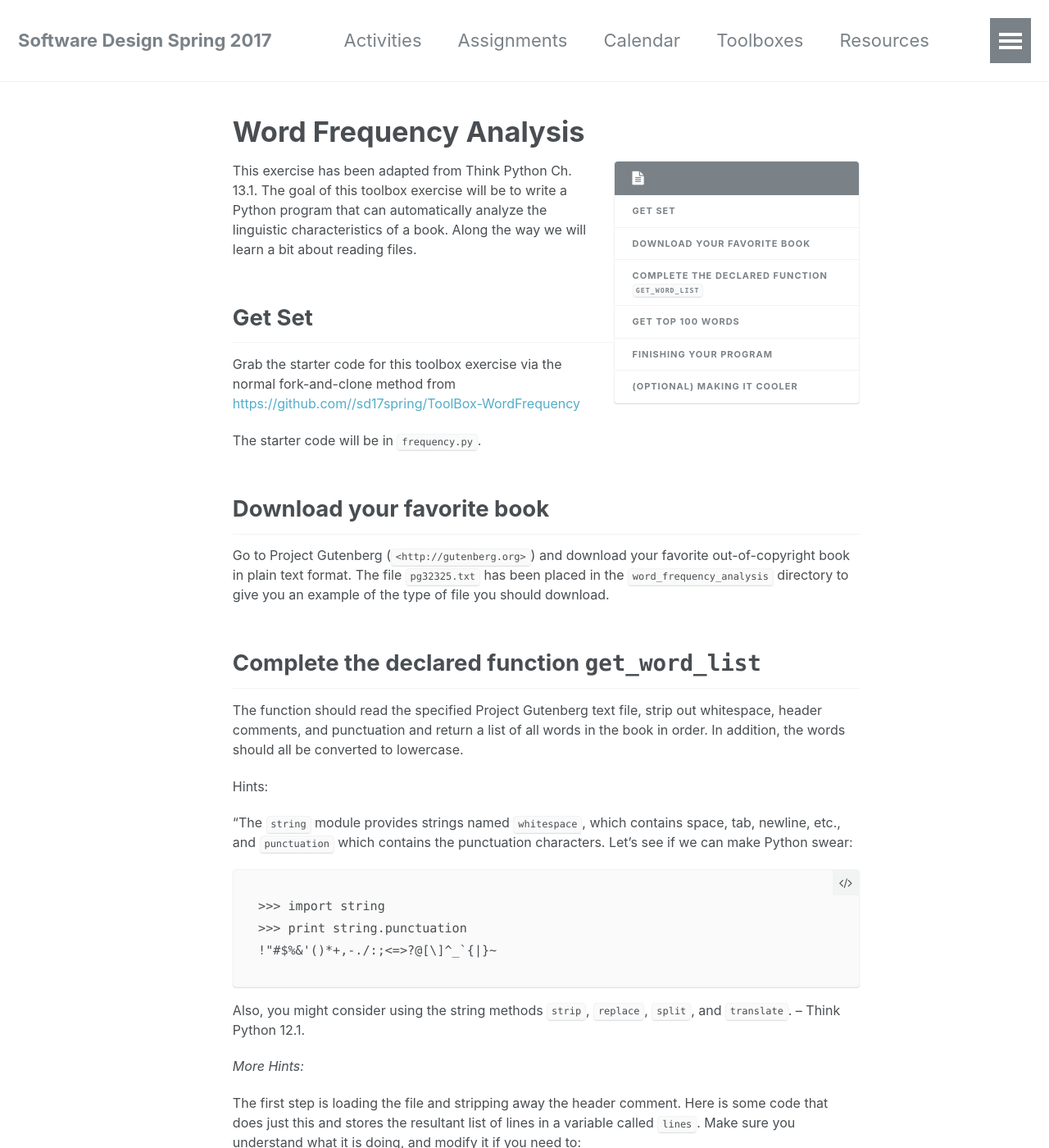
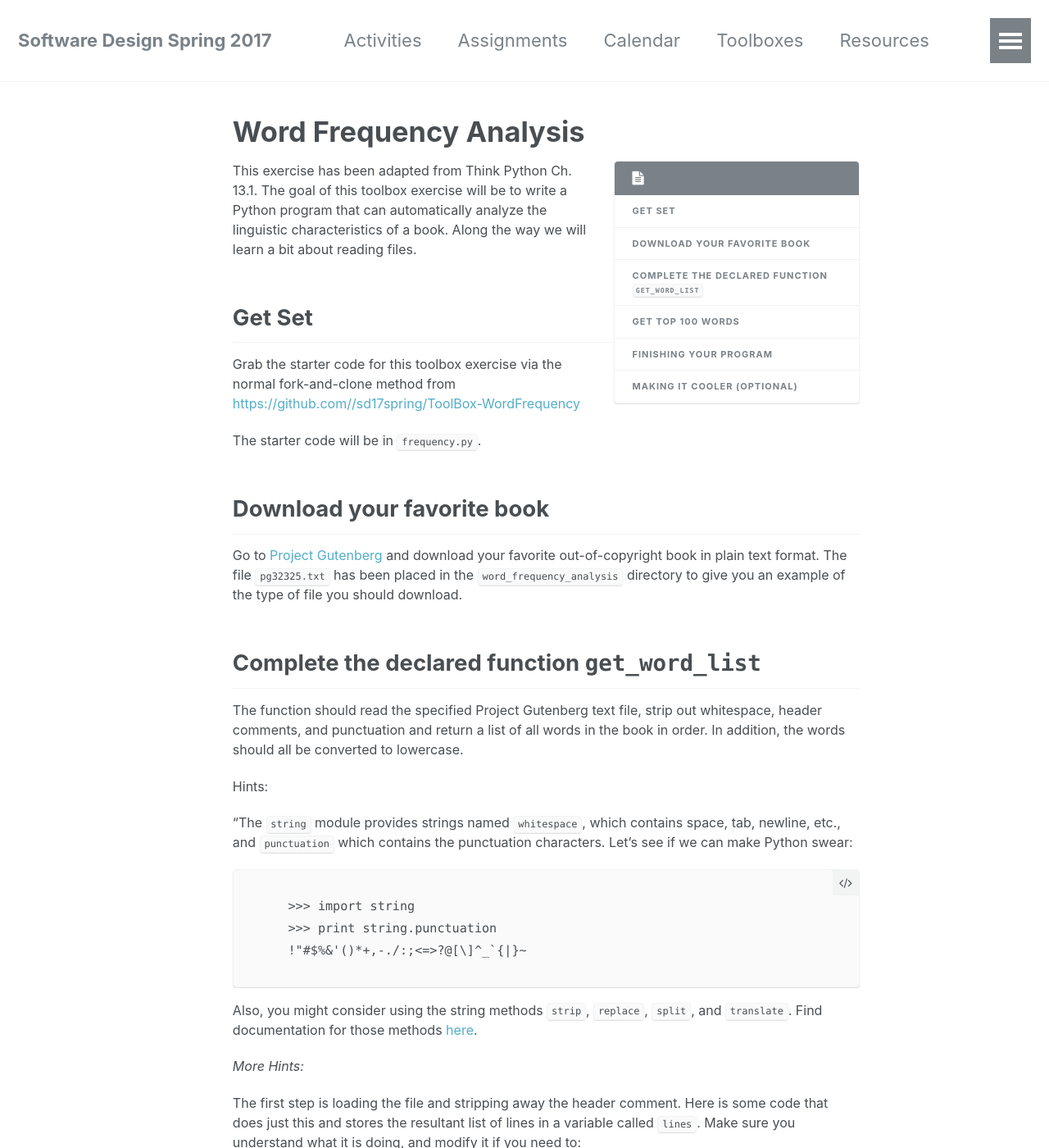
Before and after one commit to sd17spring/sd17spring.github.io, a Jekyll site: the page built from _toolboxes/word-frequency-analysis.md, in a window 1280 px wide and 1400 px high. Shown: the whole window at 82% size. Built offline with Jekyll 4.4.1, drawn with Linux system fonts in a browser that asks for light colours; some of the changed text lies outside the part shown.

Commit message:
update wordfreq webpage

````diff
--- a/_toolboxes/word-frequency-analysis.md
+++ b/_toolboxes/word-frequency-analysis.md
@@ -20,7 +20,7 @@ The starter code will be in `frequency.py`.
 
 ## Download your favorite book
 
-Go to Project Gutenberg (`<http://gutenberg.org>`) and download your favorite
+Go to [Project Gutenberg](http://gutenberg.org) and download your favorite
 out-of-copyright book in plain text format. The file `pg32325.txt` has
 been placed in the `word_frequency_analysis` directory to give you an example of
 the type of file you should download.
@@ -37,13 +37,13 @@ Hints:
 "The `string` module provides strings named `whitespace`, which contains
 space, tab, newline, etc., and `punctuation` which contains the punctuation
 characters. Let’s see if we can make Python swear:
-
+```
     >>> import string
     >>> print string.punctuation
     !"#$%&'()*+,-./:;<=>?@[\]^_`{|}~
-
+```
 Also, you might consider using the string methods `strip`, `replace`,
-`split`, and `translate`. -- Think Python 12.1.
+`split`, and `translate`. Find documentation for those methods [here](https://docs.python.org/3.1/library/stdtypes.html#string-methods).
 
 _More Hints:_
 
@@ -53,7 +53,7 @@ variable called `lines`. Make sure you understand what it is doing, and modify
 it if you need to:
 
 ``` python
-f = open(file_name,'r')
+f = open(file_name, 'r')
 lines = f.readlines()
 curr_line = 0
 while lines[curr_line].find('START OF THIS PROJECT GUTENBERG EBOOK') == -1:
@@ -84,7 +84,7 @@ occurring words, and print the word list out. Once you have done this, push
 your finished code to your repository and submit a pull request to get your
 toolbox exercise checked off with a NINJA.
 
-## (optional) Making it Cooler
+## Making it Cooler (optional)
 
 If you want to do some more advanced word frequency analysis, try the rest of
-the exercises in Think Python 13.1.
+the exercises in [Think Python 13.1](http://www.greenteapress.com/thinkpython2/html/thinkpython2014.html).
````
